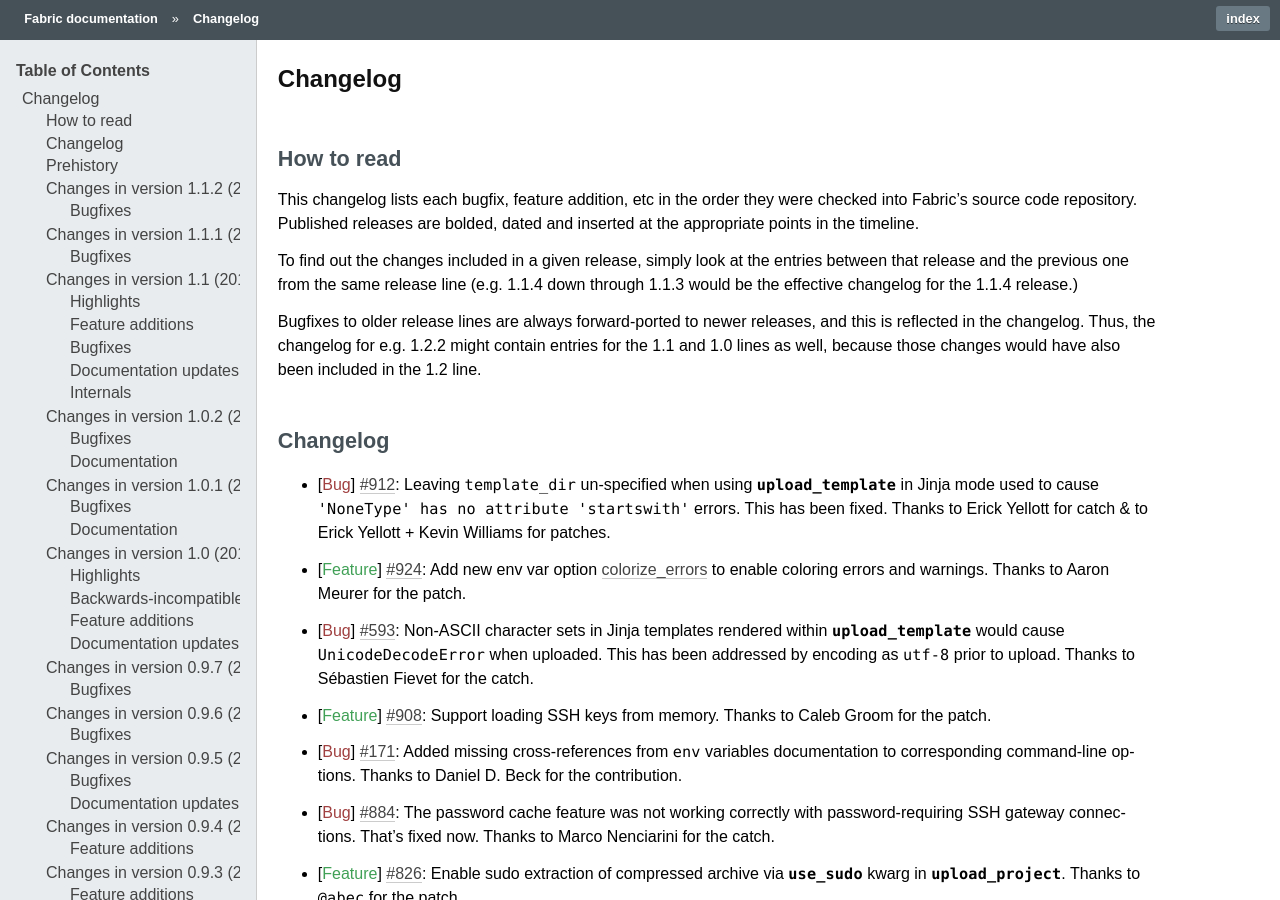
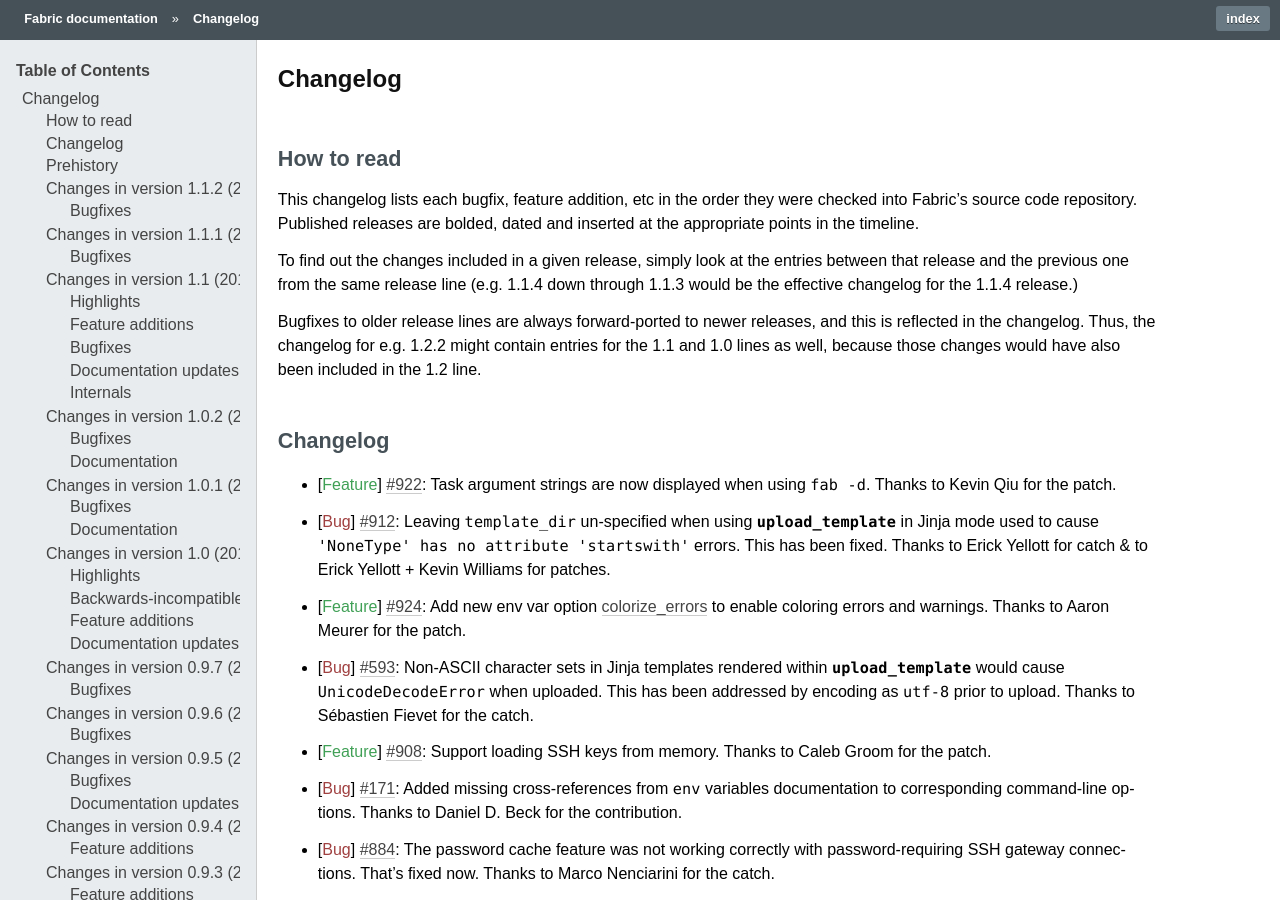
Before and after one commit to fabric/fabric, a Sphinx documentation site: the page built from docs/changelog.rst, in a window 1280 px wide and 900 px high. Built offline with Sphinx 7.4.7, drawn with Linux system fonts in a browser that asks for light colours; the version number could not be read and is left out; cross-references to code outside the pages are shown as plain code.

Commit message:
Docstring re #922

```diff
--- a/docs/changelog.rst
+++ b/docs/changelog.rst
@@ -25,6 +25,8 @@ would have also been included in the 1.2 line.
 Changelog
 =========
 
+* :feature:`922` Task argument strings are now displayed when using
+  :cmdopt:`fab -d <-d>`. Thanks to Kevin Qiu for the patch.
 * :bug:`912` Leaving ``template_dir`` un-specified when using
   `.upload_template` in Jinja mode used to cause ``'NoneType' has no attribute
   'startswith'`` errors. This has been fixed. Thanks to Erick Yellott for catch
```
